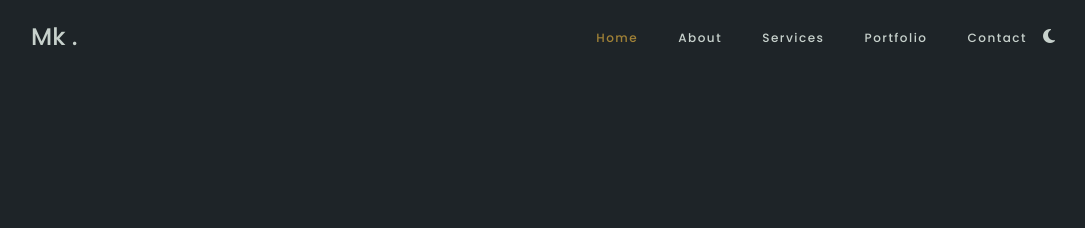
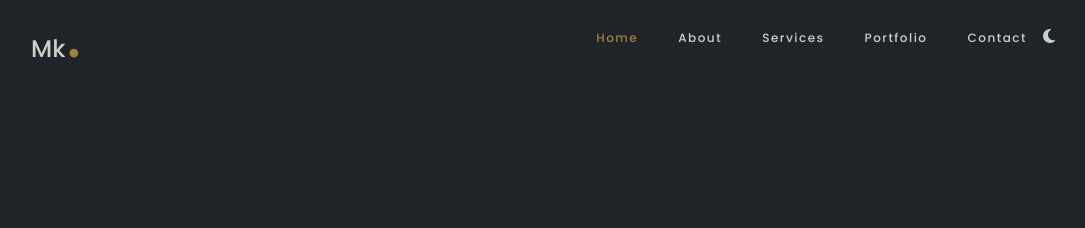
Before and after one commit to hamdidev/muhammedkhalaf, a website: page index.html in a window 1280 px wide. Shown: the top 228 px of the page, without its empty margins (97-1182 px from the left). Drawn offline with nearby package versions, Linux system fonts and the light colour scheme.

Commit message:
logo modified

```diff
--- a/css/style.css
+++ b/css/style.css
@@ -195,6 +195,11 @@ img {
 .nav__logo {
   z-index: 101;
   font-size: 1.5rem;
+}
+.logo-span {
+  font-size: 3.7rem;
+  color: var(--first-color);
+  margin-left: -5px;
 }
 
 .nav__link {
```
